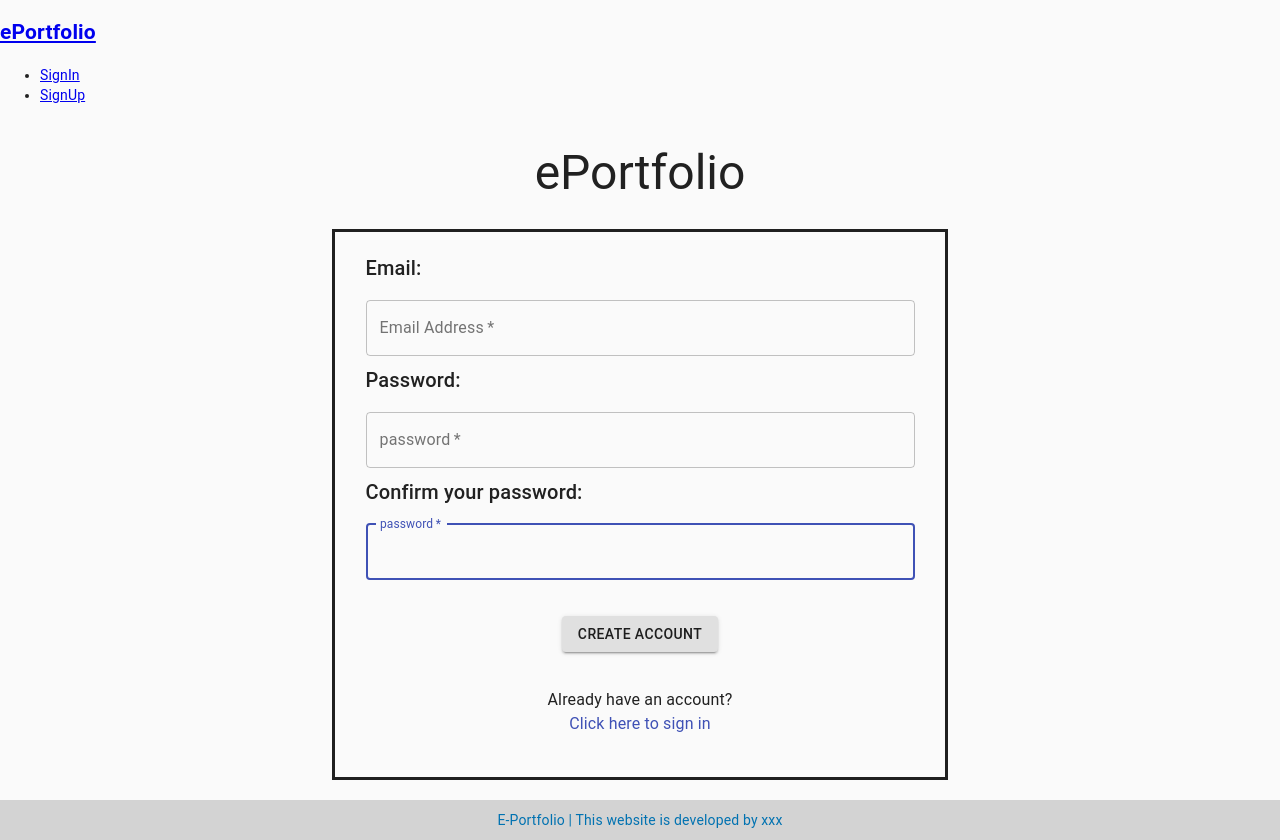
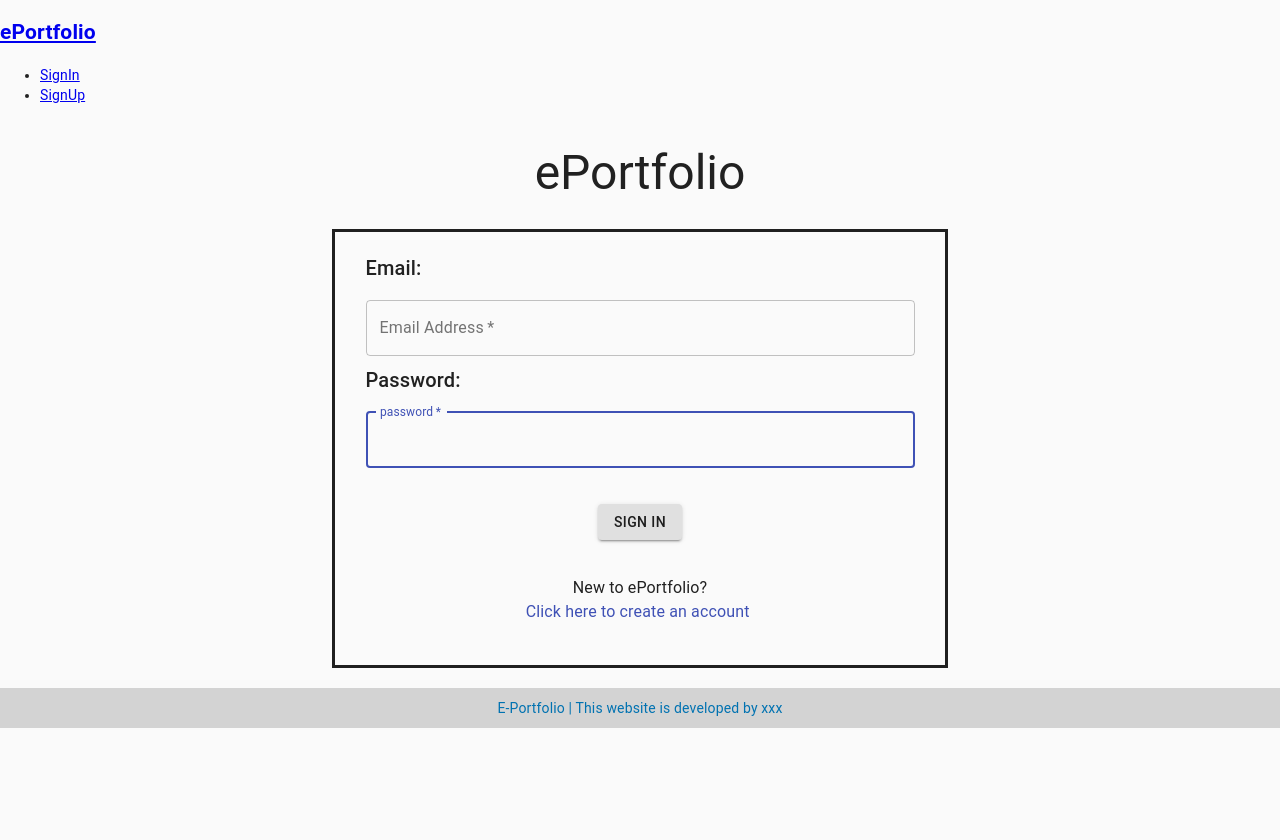
Before and after one commit to Scarletlake/ePortfolio_team2, a React (Create React App) app in the folder client/: page /user/signin in a window 1280 px wide. After the commit the page ends 800 px from the top, so only its background shows below. Built offline with nearby package versions, Linux system fonts and the light colour scheme; the HTML template or start-up script is replaced by a standard one.

Commit message:
Update SignInPage.js

```diff
--- a/client/src/pages/SignInPage.js
+++ b/client/src/pages/SignInPage.js
@@ -1,3 +1,4 @@
+
 import React, { Fragment } from 'react';
 import userLogIn from "../api/userAPI";
 
@@ -50,7 +51,7 @@ const useStyles = makeStyles((theme) => ({
 
 
 
-export default function SignUp() {
+export default function SignIn() {
 
   const classes = useStyles();
 
@@ -97,20 +98,6 @@ export default function SignUp() {
               autoComplete="password"
               autoFocus />
 
-            <Typography component="h2" variant="h6" >
-              Confirm your password:
-            </Typography>
-            <TextField
-              required
-              fullWidth
-              margin="normal"
-              variant="outlined"
-              id="re_password"
-              label="password"
-              name="re_password"
-              autoComplete="password"
-              autoFocus />
-
 
             <br />
             <br />
@@ -121,14 +108,14 @@ export default function SignUp() {
                 variant="contained"
                 className={classes.submit}
               >
-                Create Account
+                Sign In
               </Button>
             </div>
             <br />
 
 
             <Typography align="center">
-              Already have an account?
+              New to ePortfolio?
             </Typography>
 
             <Grid
@@ -137,9 +124,9 @@ export default function SignUp() {
               alignItems="center"
               justify="center"
             >
-              <Grid item xs={4.5} >
+              <Grid item xs={5} >
                 <Link href="#" variant='body1'>
-                Click here to sign in
+                Click here to create an account
               </Link>
             </Grid>
            </Grid>
```
